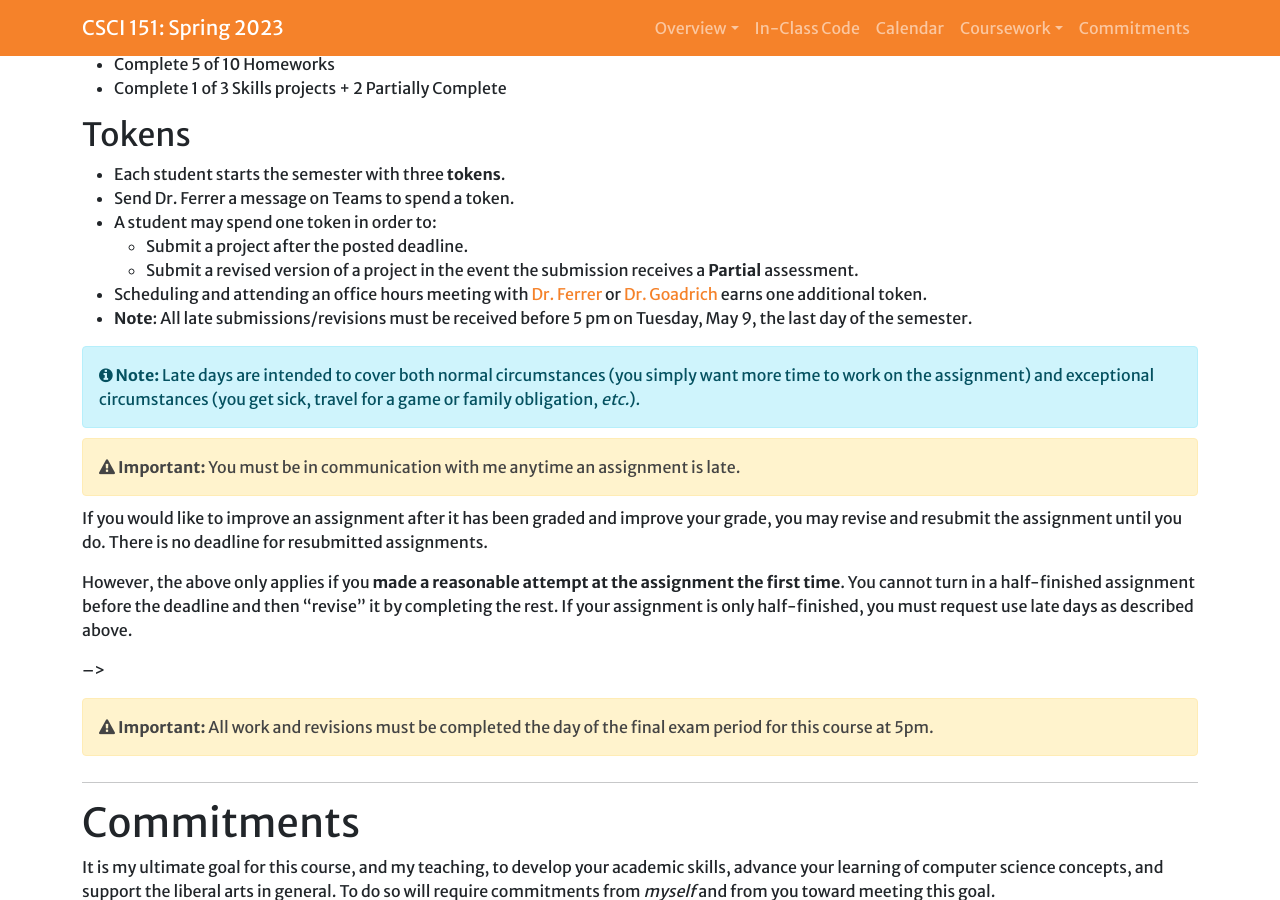
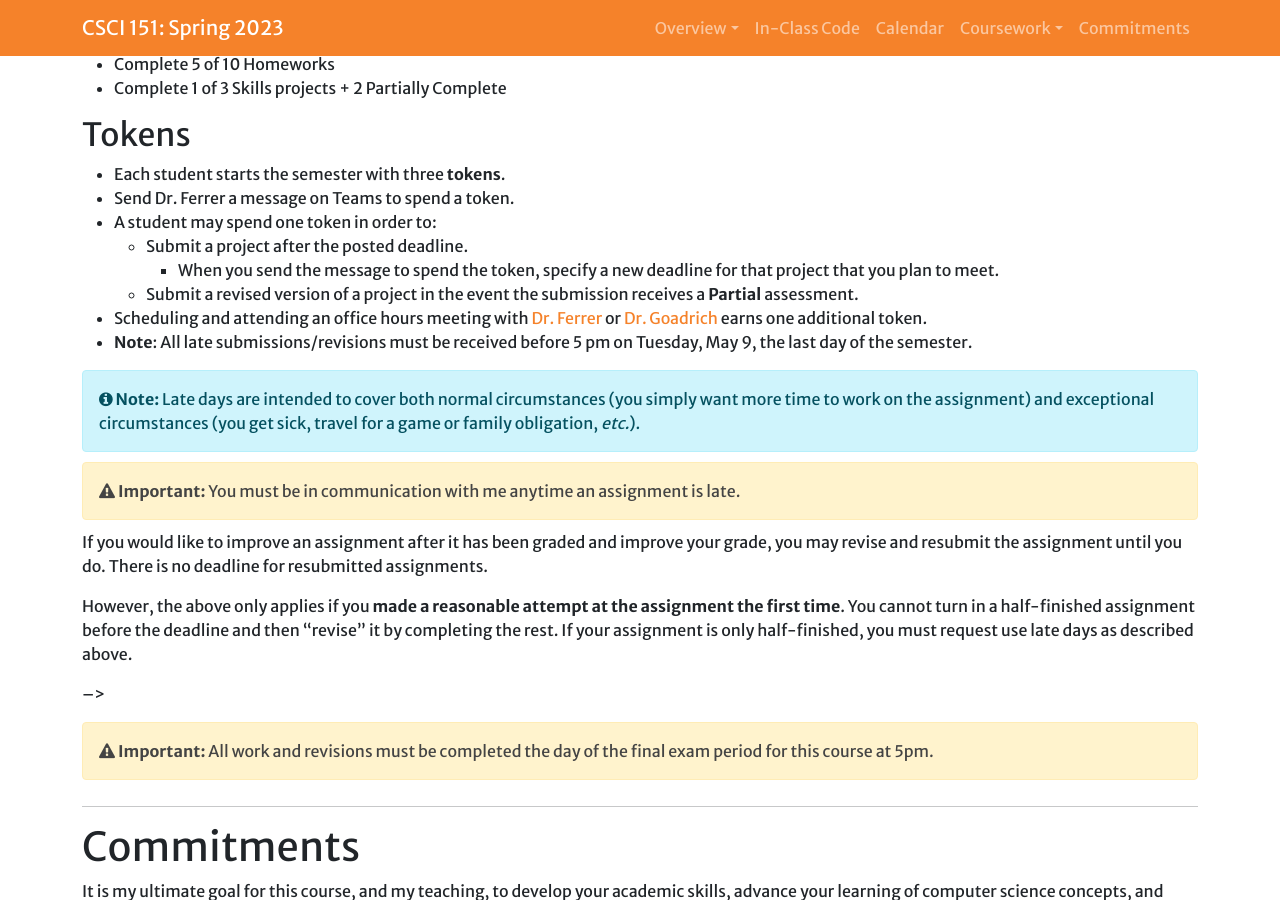
Before and after one commit to Hendrix-CS/csci151, a Jekyll site: the page built from index.md, in a window 1280 px wide and 900 px high, scrolled down 6783 px. Built offline with Jekyll 4.4.1, drawn with Linux system fonts in a browser that asks for light colours; a script that is not in the unit is left out; our own code applies the rules of GitHub Pages for plain Markdown files.

Commit message:
Revised token policy.

```diff
--- a/index.md
+++ b/index.md
@@ -298,6 +298,8 @@
 * Send Dr. Ferrer a message on Teams to spend a token.
 * A student may spend one token in order to:
   * Submit a project after the posted deadline.
+      * When you send the message to spend the token, specify a new
+      deadline for that project that you plan to meet.
   * Submit a revised version of a project in the event the submission receives
     a **Partial** assessment.
 * Scheduling and attending an office hours meeting with
```
